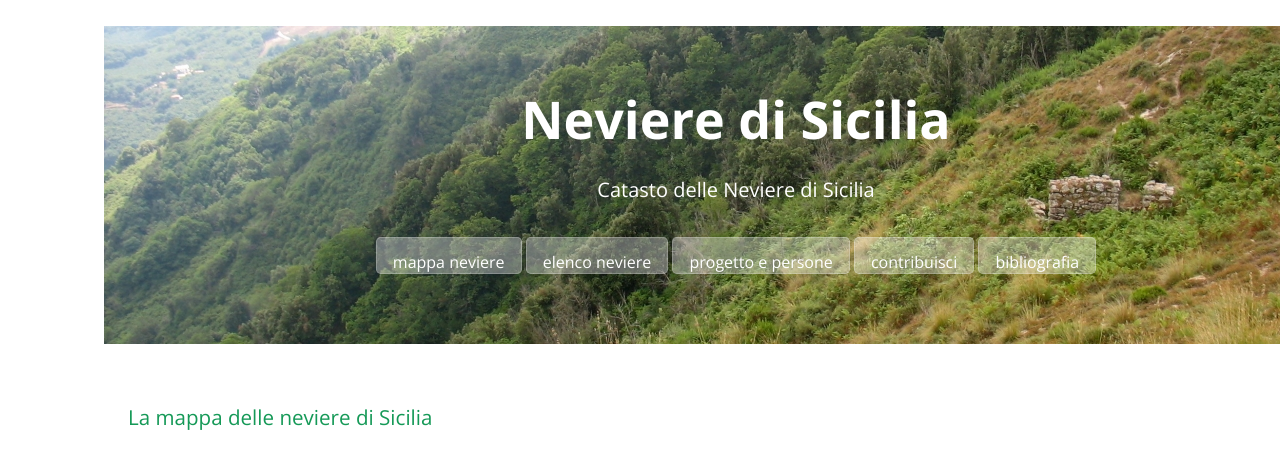
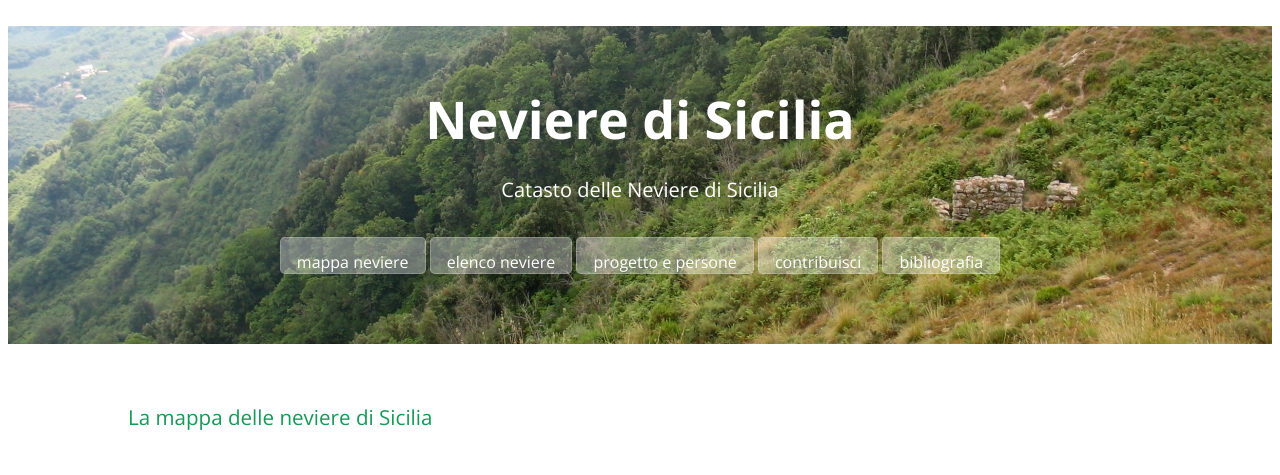
Before and after one commit to NeviereDiSicilia/nevieredisicilia.github.io, a Jekyll site: the page built from index.html, in a window 1280 px wide. Shown: the top 475 px of the page. Built offline with Jekyll 4.4.1, drawn with Linux system fonts in a browser that asks for light colours; grey boxes are pictures that could not be loaded.

Commit message:
Update cayman.css

```diff
--- a/css/cayman.css
+++ b/css/cayman.css
@@ -145,7 +145,7 @@ a:hover { text-decoration: underline; }
   .btn + .btn { margin-top: 1rem; margin-left: 0; } }
 
 /*.page-header { color: #fff; text-align: center; background-color: #159957; background-image: linear-gradient(120deg, #155799, #159957); }*/
-.page-header { color: #ffffff; text-align: center; background-color: transparent; background-image: url("/images/neviera_monte_fossa_neve_1264.jpg"); background-repeat: no-repeat; background-position: center; /*background-size: contain; */ box-sizing: content-box; width: 100%; }
+.page-header { color: #ffffff; text-align: center; background-color: transparent; background-image: url("/images/neviera_monte_fossa_neve_1264.jpg"); background-repeat: no-repeat; background-position: center; /*background-size: contain; */ box-sizing: content-box; }
 @media screen and (min-width: 64em) { .page-header { padding: 5rem 6rem; } }
 @media screen and (min-width: 42em) and (max-width: 64em) { .page-header { padding: 3rem 4rem; } }
 @media screen and (max-width: 42em) { .page-header { padding: 2rem 1rem; } }
```
